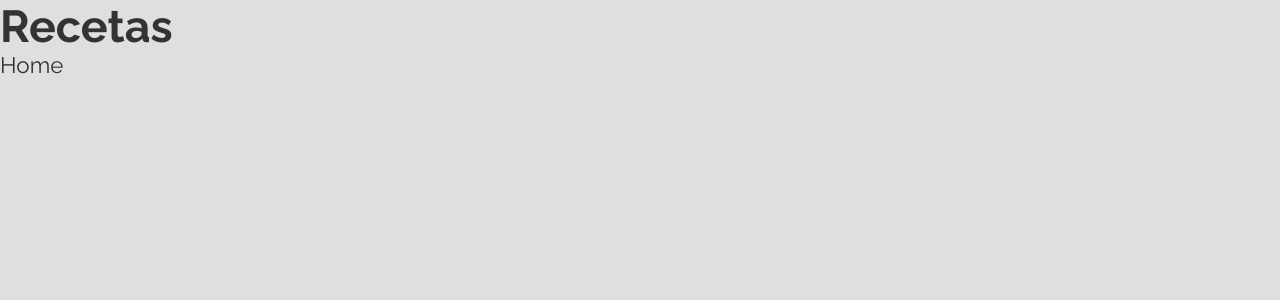
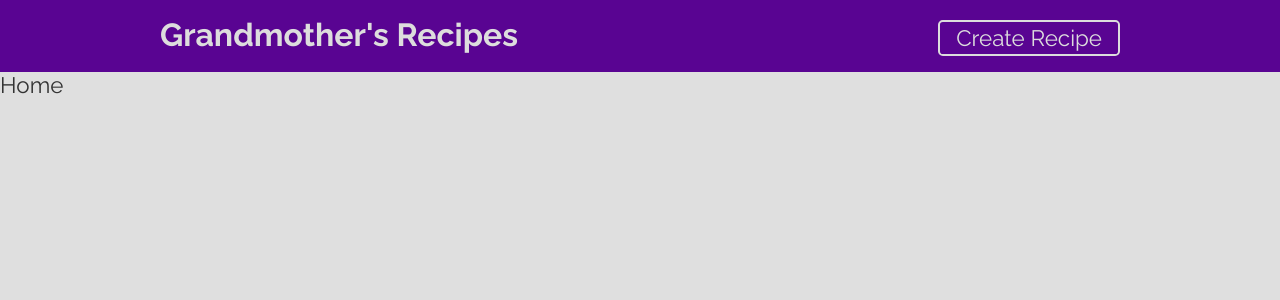
Before and after one commit to codehvila/Recetas, a React (Create React App) app: page / in a window 1280 px wide. Shown: the top 300 px of the page. Built offline with nearby package versions, Linux system fonts and the light colour scheme.

Commit message:
Create a Navbar component

```diff
--- a/src/App.js
+++ b/src/App.js
@@ -1,5 +1,6 @@
 import { BrowserRouter, Routes, Route } from "react-router-dom";
 
+import NavBar from "./components/NavBar";
 import Home from "./pages/home/Home";
 import Create from "./pages/create/Create";
 import Search from "./pages/search/Search";
@@ -11,8 +12,8 @@ function App() {
   return (
     <div className="App">
       <>
-        <h1>Recetas</h1>
         <BrowserRouter>
+          <NavBar />
           <Routes>
             <Route path="/" element={<Home />} />
             <Route path="/recipes/:recipeId" element={<Recipe />} />
--- /dev/null
+++ b/src/components/NavBar.js
@@ -0,0 +1,16 @@
+import { Link } from "react-router-dom";
+
+import styles from "./NavBar.module.css";
+
+export default function NavBar() {
+  return (
+    <div className={styles.navbar}>
+      <nav>
+        <Link to="/" className={styles.brand}>
+          Grandmother's Recipes
+        </Link>
+        <Link to="/create">Create Recipe</Link>
+      </nav>
+    </div>
+  );
+}
--- /dev/null
+++ b/src/components/NavBar.module.css
@@ -0,0 +1,34 @@
+.navbar {
+  background-color: rgb(89, 4, 146);
+  padding: 1rem 0;
+  width: 100%;
+}
+
+.navbar nav {
+  display: flex;
+  align-items: baseline;
+  max-width: 960px; /* 1200px; */
+  margin: 0 auto;
+}
+
+.navbar .brand {
+  color: #ddd;
+  font-size: 2rem;
+  margin-right: auto;
+  text-decoration: none;
+  font-weight: bold;
+}
+
+.navbar a:last-child {
+  color: #ddd;
+  text-decoration: none;
+  padding: 0.2rem 1rem;
+  margin-left: 0 auto;
+  border-radius: 0.3rem;
+  border: 2px solid #ddd;
+}
+
+.navbar a:last-child:hover {
+  background-color: #ddd;
+  color:rgb(89, 4, 146);
+}
```
